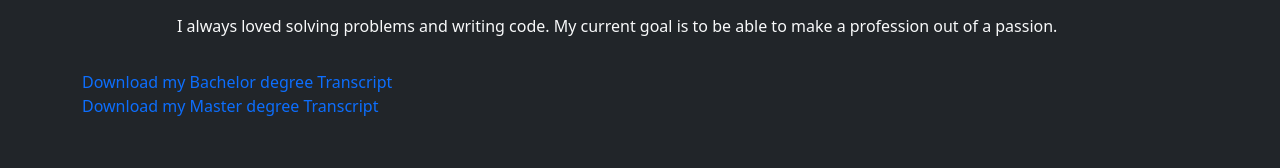
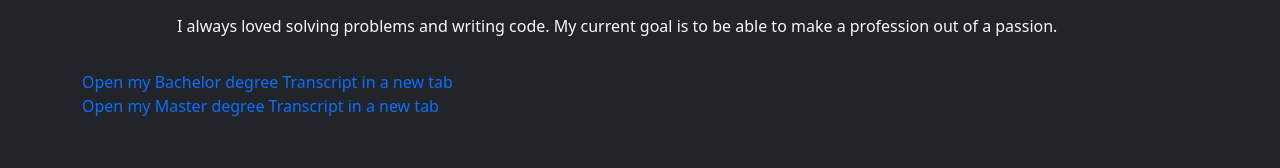
Before and after one commit to ValeGian/ValeGian.github.io, an Angular app: page / in a window 1280 px wide. Shown: the part 581-749 px from the top of the page. Built offline with nearby package versions, Linux system fonts and the light colour scheme.

Commit message:
Modify me.json

```diff
--- a/src/app/homepage/homepage.component.html
+++ b/src/app/homepage/homepage.component.html
@@ -22,12 +22,12 @@
       <p class="mx-auto bg-dark col-10 border-0 text-justify" [innerHtml]="bio | async"></p>
     </div>
     <div class="row mt-3">
-      <a href="https://github.com/ValeGian/ValeGian.github.io/blob/master/resources/bachelor-transcript.pdf" download style="width: auto; text-decoration: none;">
-        Download my Bachelor degree Transcript
+      <a href="https://github.com/ValeGian/ValeGian.github.io/blob/master/resources/bachelor-transcript.pdf" target="_blank" style="width: auto; text-decoration: none;">
+        Open my Bachelor degree Transcript in a new tab
       </a>
       <div></div>
-      <a href="https://github.com/ValeGian/ValeGian.github.io/blob/master/resources/master-transcript.pdf" download style="width: auto; text-decoration: none;">
-        Download my Master degree Transcript
+      <a href="https://github.com/ValeGian/ValeGian.github.io/blob/master/resources/master-transcript.pdf" target="_blank" style="width: auto; text-decoration: none;">
+        Open my Master degree Transcript in a new tab
       </a>
     </div>
   </section>
```
Also changed, not shown: 3 other files (tests, documents, lock files or other folders).
